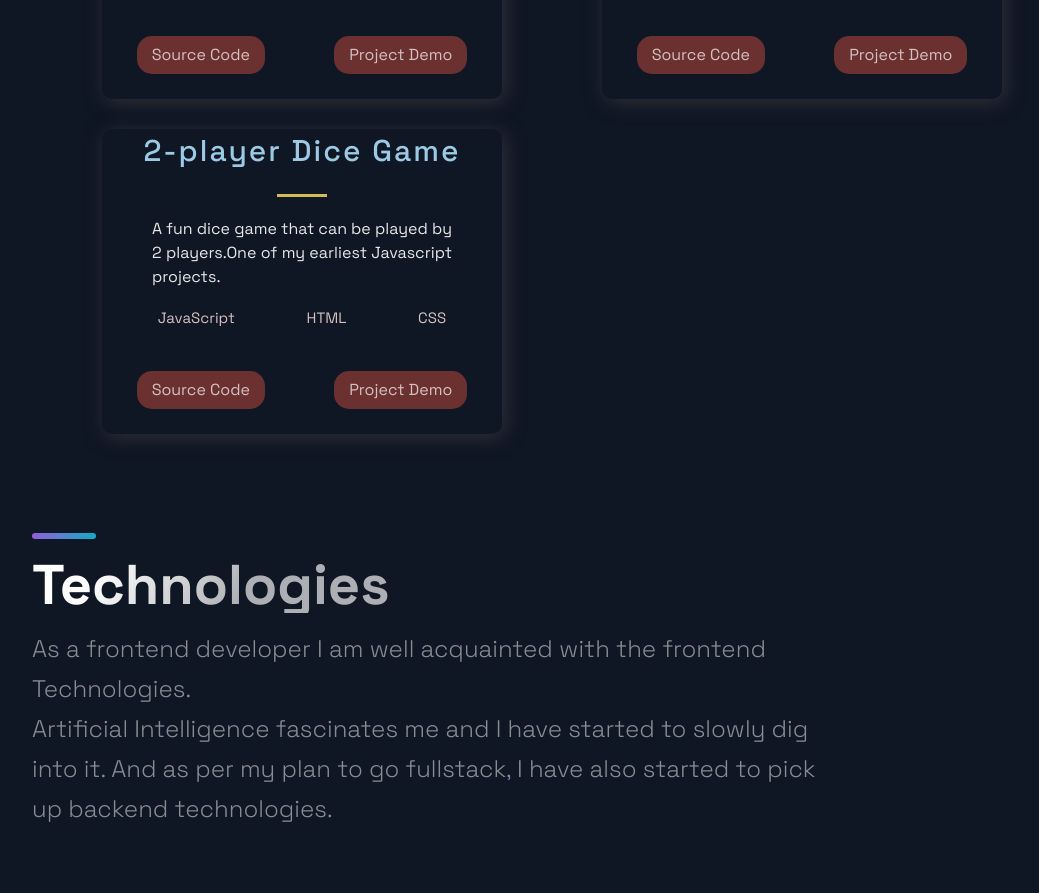
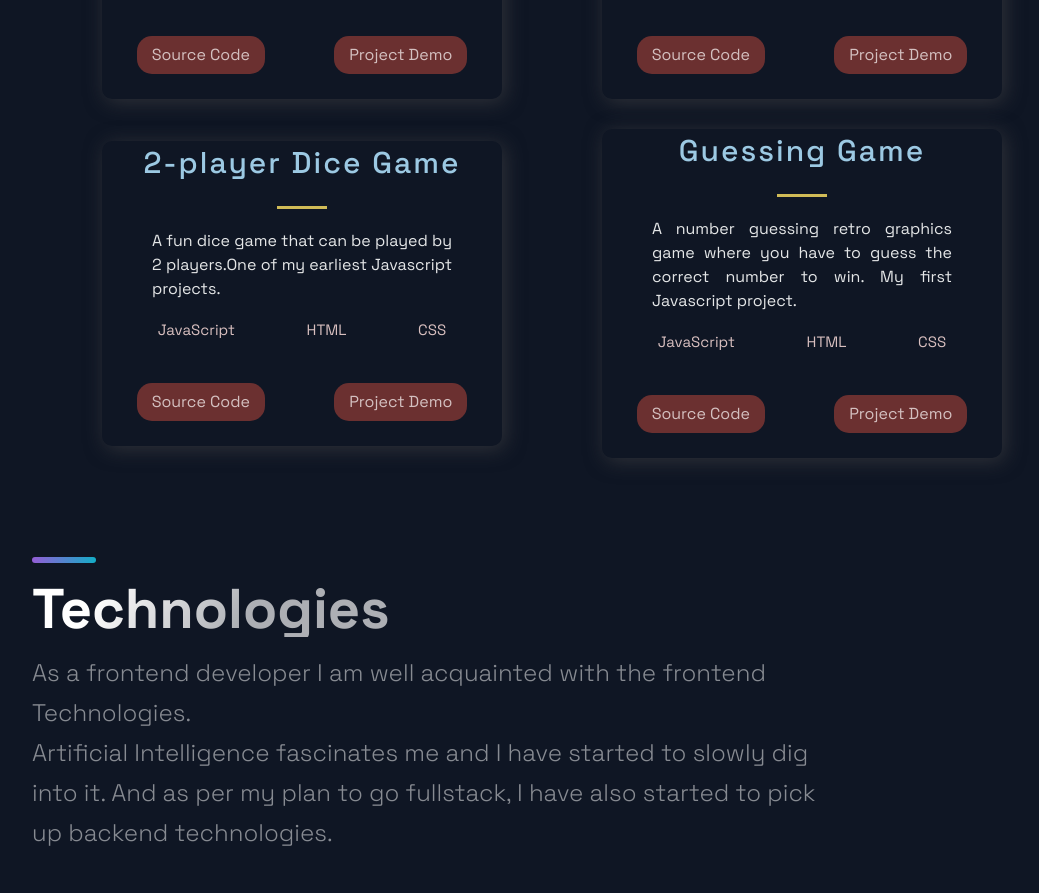
Before and after one commit to paradus-hex/personal-portfolio, a Next.js app: page / in a window 1280 px wide. Shown: the part 1400-2293 px from the top of the page, without its empty margins (88-1127 px from the left). Built offline with nearby package versions, Linux system fonts and the light colour scheme.

Commit message:
Added another project

```diff
--- a/src/constants/constants.js
+++ b/src/constants/constants.js
@@ -50,6 +50,16 @@ export const projects = [
     visit: "https://github.com/paradus-hex/2-player-Dice-Game",
     id: 4,
   },
+  {
+    title: "Guessing Game",
+    description:
+      "A number guessing retro graphics game where you have to guess the correct number to win. My first Javascript project.",
+    image: "/images/4.jpg",
+    tags: ["JavaScript", "HTML", "CSS"],
+    source: "https://guessing-game-mocha.vercel.app/",
+    visit: "https://github.com/paradus-hex/GuessingGame",
+    id: 5,
+  },
 ];
 
 export const TimeLineData = [
```
